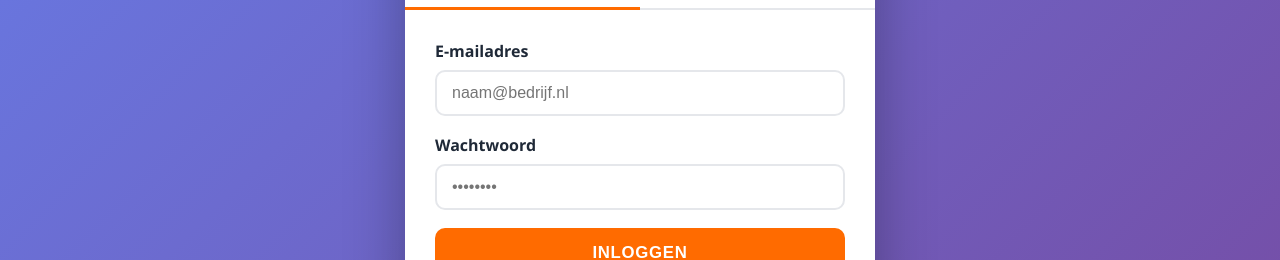
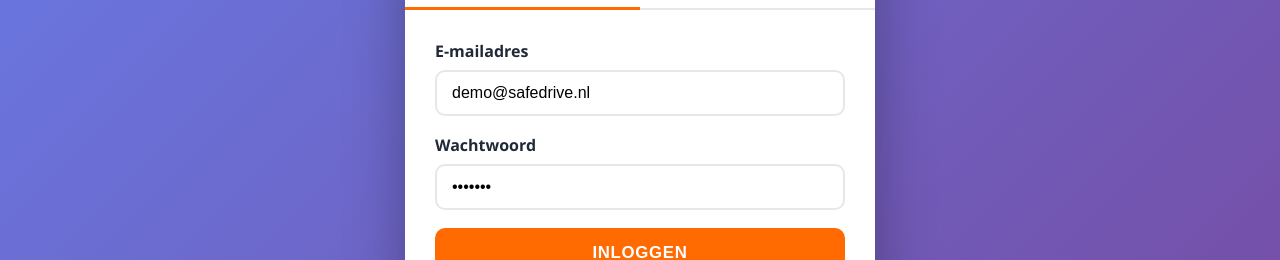
Before and after one commit to devleen-lab/devleen-lab.github.io, a plain HTML site: page index.html in a window 1280 px wide. Shown: the part 382-642 px from the top of the page. Drawn offline with Linux system fonts and the light colour scheme.

Commit message:
Update index.html

```diff
--- a/index.html
+++ b/index.html
@@ -807,11 +807,11 @@
             <form class="auth-form active" id="loginForm" onsubmit="handleLogin(event)">
                 <div class="form-group">
                     <label>E-mailadres</label>
-                    <input type="email" id="loginEmail" required placeholder="naam@bedrijf.nl">
+                    <input type="email" id="loginEmail" required value="demo@safedrive.nl" autocomplete="username">
                 </div>
                 <div class="form-group">
                     <label>Wachtwoord</label>
-                    <input type="password" id="loginPassword" required placeholder="••••••••">
+                    <input type="password" id="loginPassword" required value="demo123" autocomplete="current-password">
                 </div>
                 <button type="submit" class="btn" id="loginBtn">Inloggen</button>
                 <p style="margin-top: 15px; text-align: center; font-size: 0.9rem; color: #666;">
```
